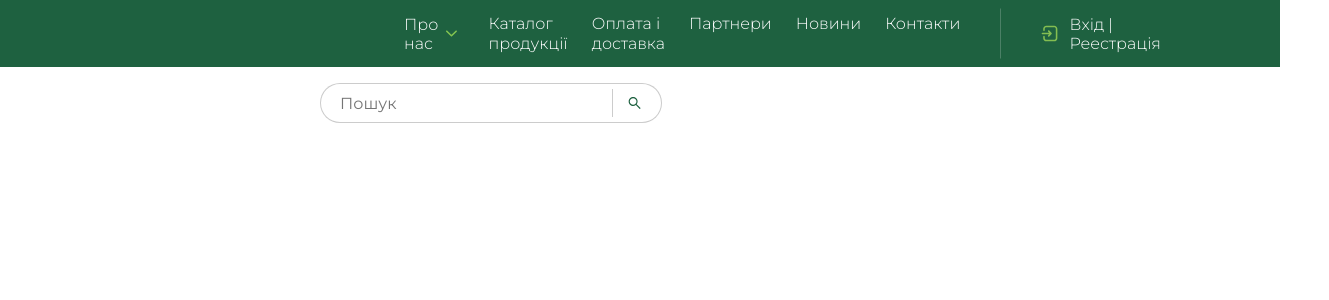
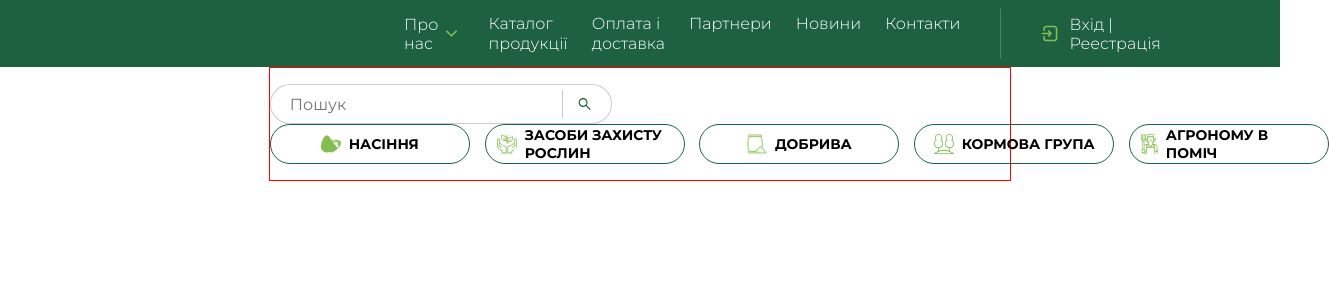
Before and after one commit to gracebir/catalog-app, a React (Create React App) app: page / in a window 1280 px wide. Shown: the top 300 px of the page, 1329 px wide, since content can reach past the window. Built offline with nearby package versions, Linux system fonts and the light colour scheme.

Commit message:
finish up the bdage component

```diff
--- a/src/App.tsx
+++ b/src/App.tsx
@@ -1,11 +1,20 @@
 import styled from "styled-components";
+import Badge from "./components/Badge";
 import Navbar from "./components/Navbar";
 import Searchinput from "./components/Searchinput";
+import Seed4 from './assets/seed4.svg'
+import { badgedata } from "./data";
 
 const Main = styled.main`
   margin: 0 auto;
-  width: 50%;
+  width: 58%;
   padding: 1rem 0;
+  border: 1px red solid;
+`
+
+const Div = styled.div`
+display: flex;
+gap: 2%;
 `
 
 function App() {
@@ -13,9 +22,14 @@ function App() {
     <>
       <Navbar/>
       <Main>
-      <Searchinput/>
+        <Searchinput/>
+        <Div>
+          {badgedata.map((badge, i)=>(
+            <Badge Icon={badge.Icon} text={badge.text}/>
+          ))}
+        </Div>
+
       </Main>
-
     </>
   );
 }
--- /dev/null
+++ b/src/components/Badge/Badgestyled.tsx
@@ -0,0 +1,26 @@
+import styled from "styled-components";
+
+export const BadgeContainer = styled.div`
+    display: flex;
+    align-items: center;
+    justify-content: center;
+    min-width: 12.5em;
+    gap: .5rem;
+    padding: 0 .7rem;
+    height: 2.5em;
+    border: 1px solid var(--color-dark-green);
+    border-radius: 20px;
+    cursor: pointer;
+`
+
+export const BadgeIcon = styled.img`
+    height: 1.24615rem;
+    color: var(--color-green);
+`
+
+export const BadgeText = styled.p`
+    color: var(--color-back);
+    font-size: .875rem;
+    font-weight: 600;
+    text-transform: uppercase;
+`
--- /dev/null
+++ b/src/components/Badge/index.tsx
@@ -0,0 +1,20 @@
+import { BadgeContainer, BadgeIcon, BadgeText } from './Badgestyled'
+
+type badgeProp = {
+    Icon: string
+    text: string
+}
+
+const Badge = ({
+    Icon,
+    text
+}: badgeProp) => {
+  return (
+    <BadgeContainer>
+      <BadgeIcon src={Icon} alt=""/>
+      <BadgeText>{text}</BadgeText>
+    </BadgeContainer>
+  )
+}
+
+export default Badge
--- a/src/data/index.tsx
+++ b/src/data/index.tsx
@@ -1,3 +1,9 @@
+import Seed from '../assets/seed.svg'
+import Seed1 from '../assets/seed1.svg'
+import Seed2 from '../assets/seed2.svg'
+import Seed3 from '../assets/seed3.svg'
+import Seed4 from '../assets/seed4.svg'
+
 export const navitems = [
     {
         item: 'Каталог продукції',
@@ -20,3 +26,26 @@ export const navitems = [
         id: 5
     }
 ]
+
+export const badgedata = [
+    {
+        Icon: Seed,
+        text: 'Насіння'
+    },
+    {
+        Icon: Seed1,
+        text: 'Засоби захисту рослин'
+    },
+    {
+        Icon: Seed2,
+        text: 'Добрива'
+    },
+    {
+        Icon: Seed3,
+        text: 'кормова група'
+    },
+    {
+        Icon: Seed4,
+        text: 'Агроному в поміч'
+    },
+]
```
